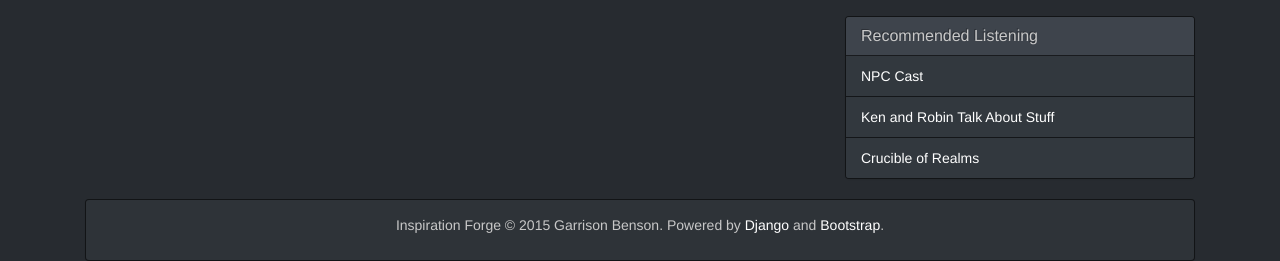
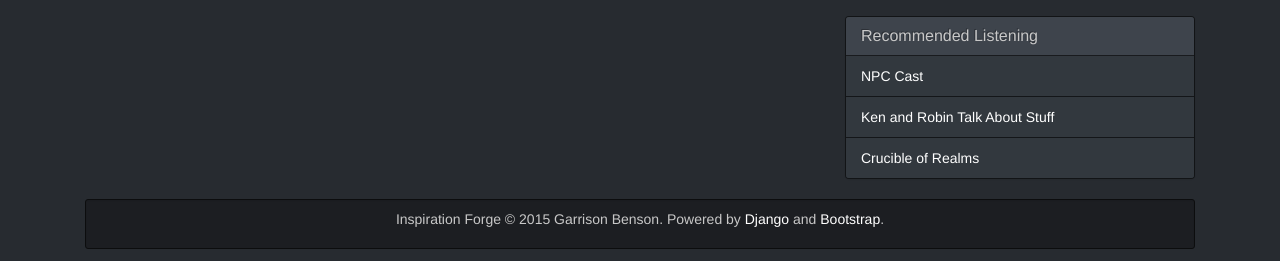
Before and after one commit to FarmCodeGary/InspirationForge, a Django app: page / in a window 1280 px wide. Shown: the part 807-1068 px from the top of the page. Run offline with Django 3.2, Linux system fonts and the light colour scheme; data that the repository does not hold is empty; some libraries are stand-ins or nearby versions.

Commit message:
Put site footer in a boostrap well (formerly panel). Changed title/header text on tag index pages.

```diff
--- a/blog/views.py
+++ b/blog/views.py
@@ -29,6 +29,7 @@ class IndexView(ListView):
     def get_page_heading(self):
         return None
 
+
 class TagView(IndexView):
     def get_queryset(self):
         slug = self.kwargs['slug']
@@ -37,11 +38,12 @@ class TagView(IndexView):
 
     def get_page_title(self):
         tag = Tag.objects.get(slug__exact=self.kwargs['slug'])
-        return 'Posts with tag "{}"'.format(tag.name)
+        return 'Posts tagged "{}"'.format(tag.name)
 
     def get_page_heading(self):
         tag = Tag.objects.get(slug__exact=self.kwargs['slug'])
-        return 'Posts with tag "{}"'.format(tag.name)
+        return 'Posts tagged "{}"'.format(tag.name)
+
 
 class ArticleView(DetailView):
     model = Article
--- a/static/css/inspiration-forge.css
+++ b/static/css/inspiration-forge.css
@@ -24,6 +24,6 @@
   text-align: center;
 }
 
-#site-footer .panel {
+#site-footer .well {
   margin-bottom: 0px;
 }
--- a/templates/base.html
+++ b/templates/base.html
@@ -103,8 +103,7 @@
 <footer id="site-footer">
   <div class="container">
     <div class="col-sm-12">
-      <div class="panel panel-default">
-        <div class="panel-body">
+      <div class="well well-sm">
         <p>
           Inspiration Forge &copy; 2015 Garrison Benson.
           Powered by
@@ -112,7 +111,6 @@
           and
           <a href="http://www.getbootstrap.com" target="_blank">Bootstrap</a>.
         </p>
-        </div>
       </div>
     </div>
   </div>
```
Lines whose indentation alone changed are shown as unchanged.
